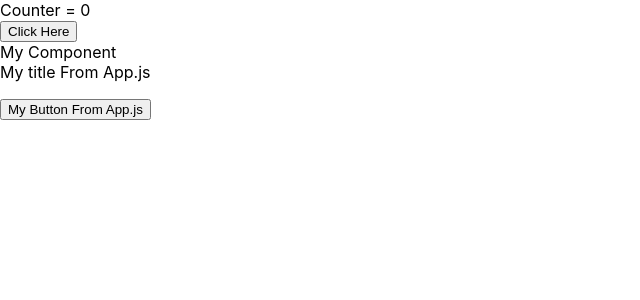
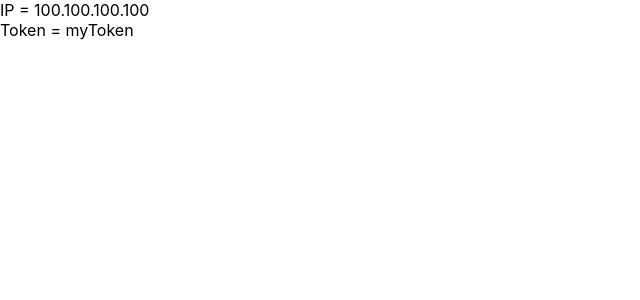
Before and after one commit to faisol-wr/workshop-react-dotnet, a React (Create React App) app in the folder app/: page / in a window 1280 px wide. Shown: the top 300 px of the page, without its empty margins (0-640 px from the left). Built offline with nearby package versions, Linux system fonts and the light colour scheme.

Commit message:
[Update] define global value

```diff
--- /dev/null
+++ b/app/src/Pages/CallConfig.js
@@ -0,0 +1,12 @@
+import config from "./../config";
+
+function CallConfig() {
+  return (
+    <>
+      <div>IP = {config.ip}</div>
+      <div>Token = {config.tokenName}</div>
+    </>
+  );
+}
+
+export default CallConfig;
--- a/app/src/Pages/MyComponent.js
+++ b/app/src/Pages/MyComponent.js
@@ -1,5 +1,3 @@
-import React from "react";
-
 function MyComponent(props) {
   return (
     <>
--- /dev/null
+++ b/app/src/config.js
@@ -0,0 +1,6 @@
+const config = {
+  ip: "100.100.100.100",
+  tokenName: "myToken",
+};
+
+export default config;
--- a/app/src/index.js
+++ b/app/src/index.js
@@ -2,12 +2,12 @@ import React from "react";
 import ReactDOM from "react-dom/client";
 import "./index.css";
 import reportWebVitals from "./reportWebVitals";
-import App from "./App";
+import CallConfig from "./Pages/CallConfig";
 
 const root = ReactDOM.createRoot(document.getElementById("root"));
 root.render(
   <React.StrictMode>
-    <App />
+    <CallConfig />
   </React.StrictMode>
 );
 
```
